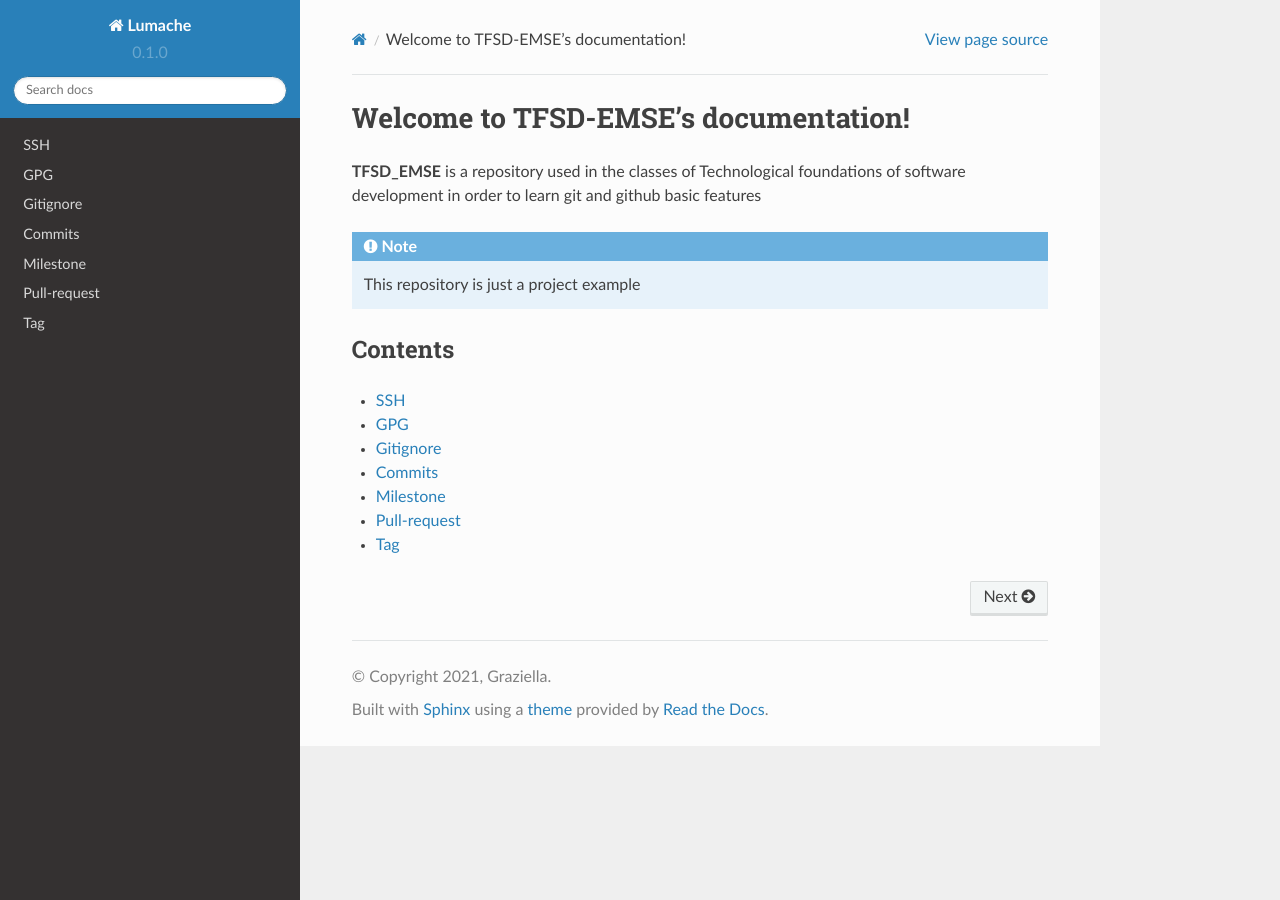
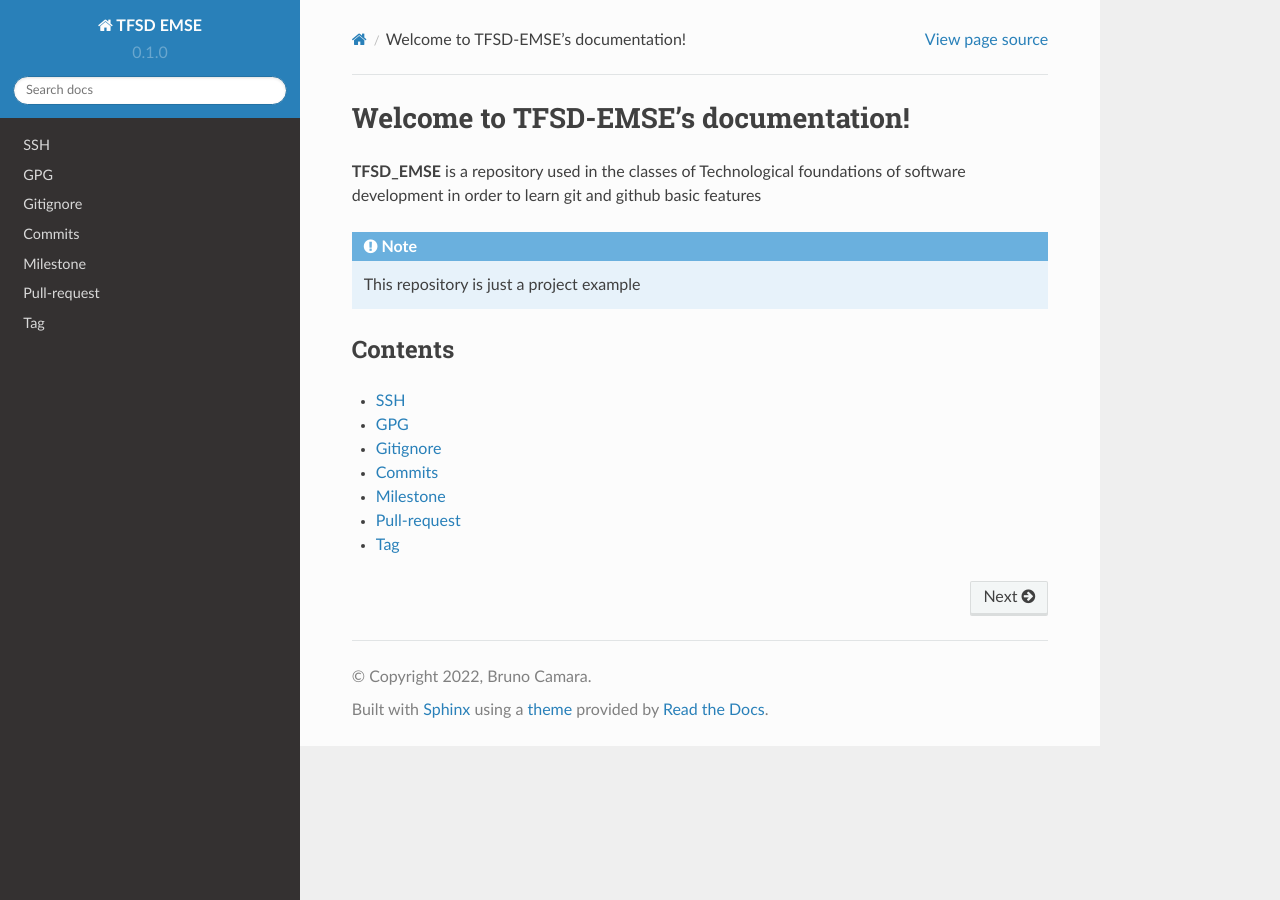
Before and after one commit to bruno-camara/tfsd-emse, a Sphinx documentation site: the page built from docs/source/index.rst, in a window 1280 px wide. Built offline with Sphinx 7.4.7 and the Read the Docs theme 2.0.0, drawn with Linux system fonts in a browser that asks for light colours.

Commit message:
edit documentation configs

```diff
--- a/docs/source/conf.py
+++ b/docs/source/conf.py
@@ -2,9 +2,9 @@
 
 # -- Project information
 
-project = 'Lumache'
-copyright = '2021, Graziella'
-author = 'Graziella'
+project = 'TFSD EMSE'
+copyright = '2022, Bruno Camara'
+author = 'Bruno Camara'
 
 release = '0.1'
 version = '0.1.0'
```
